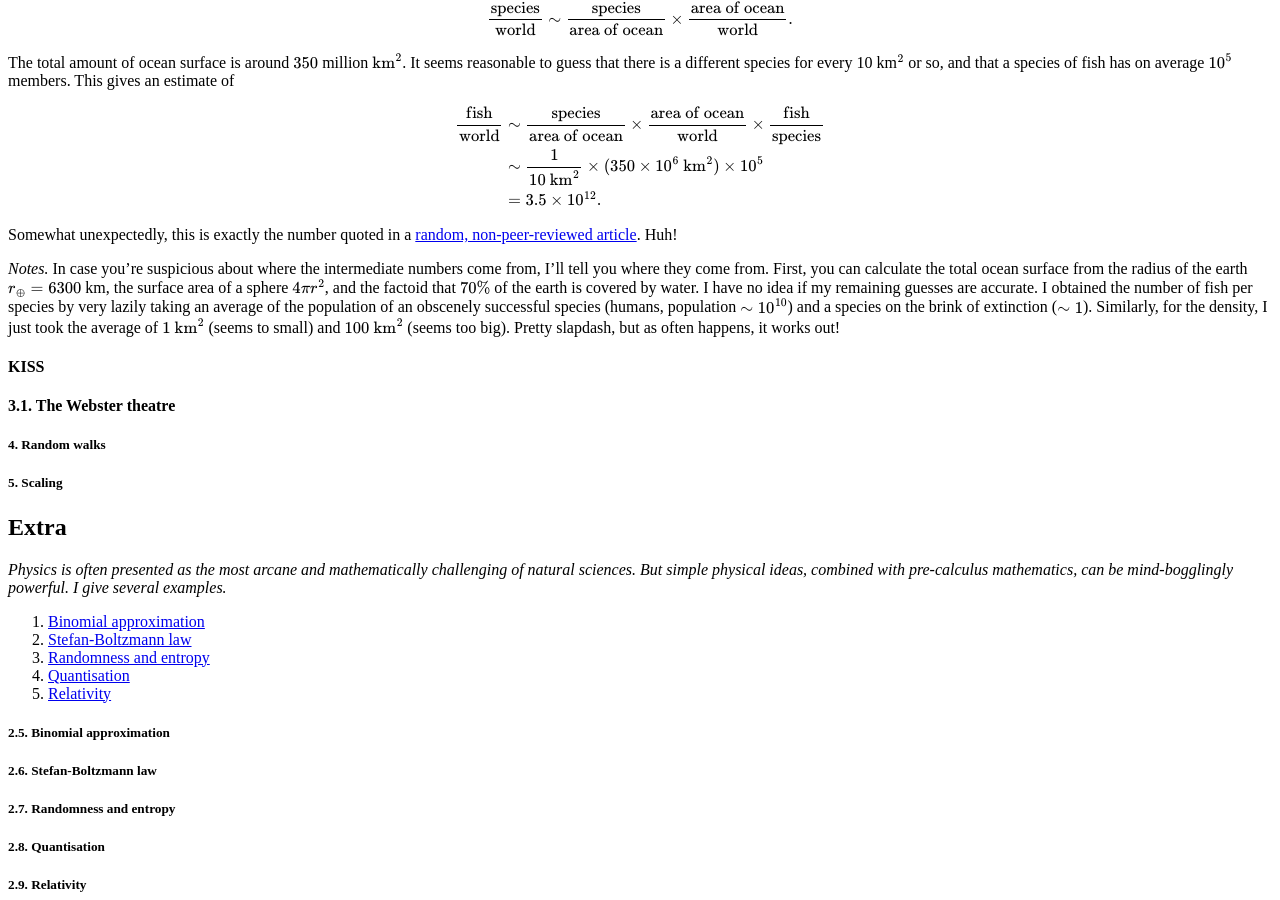
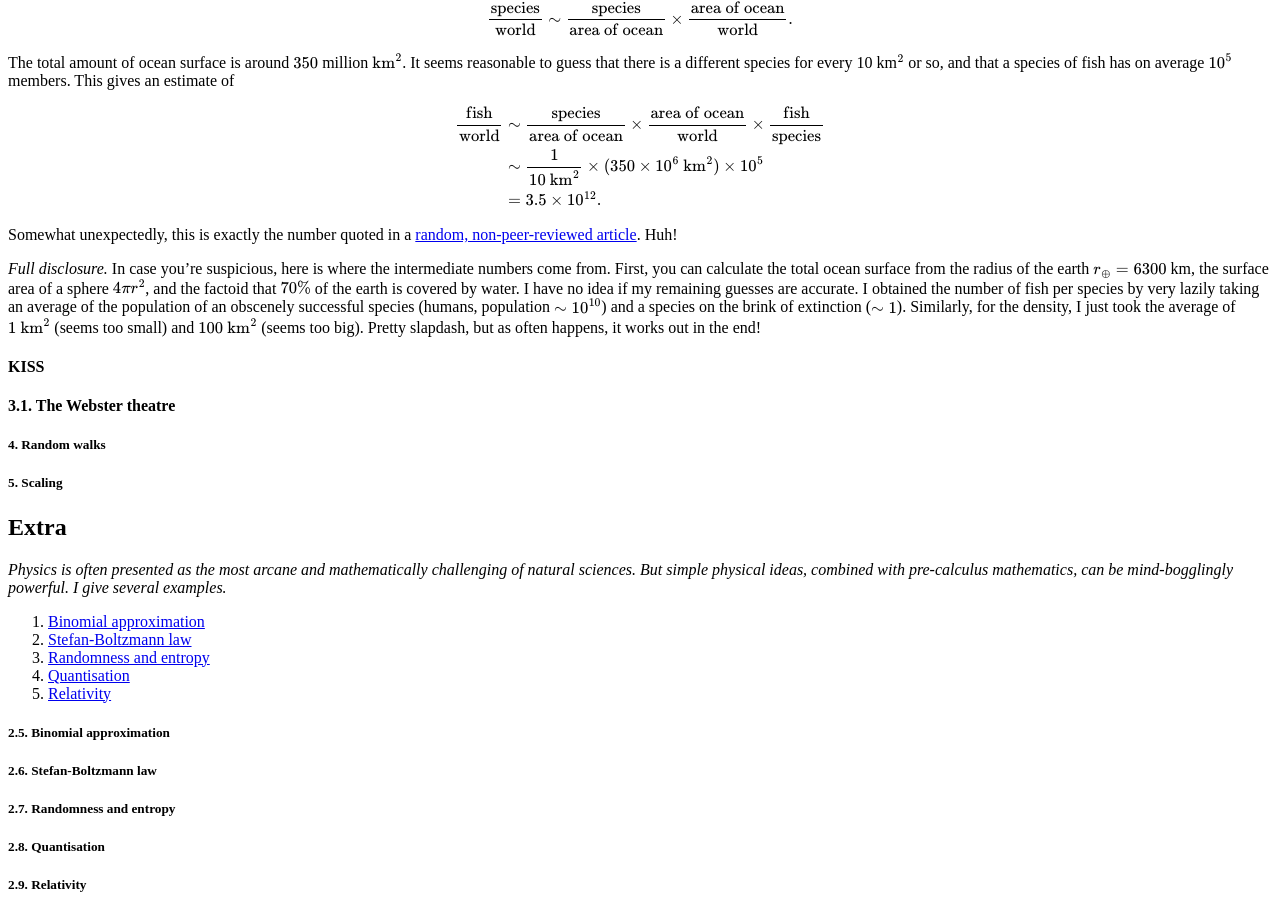
Before and after one commit to hapax/hapax.github.io, a Jekyll site: the page built from assets/simple-physics.md, in a window 1280 px wide and 900 px high, scrolled down 5365 px. Built offline with Jekyll 4.4.1, drawn with Linux system fonts in a browser that asks for light colours; our own code applies the rules of GitHub Pages for plain Markdown files; formulas are drawn with MathJax 3; a script that is not in the unit is left out.

Commit message:
Update simple-physics.md

```diff
--- a/assets/simple-physics.md
+++ b/assets/simple-physics.md
@@ -551,8 +551,8 @@ $$
 Somewhat unexpectedly, this is exactly the number quoted in a
 [random, non-peer-reviewed article](https://www.worldatlas.com/articles/how-many-fish-are-there-in-the-ocean.html). Huh!
 
-*Notes.* In case you're suspicious about where the intermediate numbers come
-from, I'll tell you where they come from.
+*Full disclosure.* In case you're suspicious, here is where the
+intermediate numbers come from.
 First, you can calculate the total ocean surface from the radius of
 the earth $r_\oplus = 6300$ km, the surface area of a sphere $4\pi
 r^2$, and the factoid that $70\%$ of the earth is covered by water.
@@ -561,8 +561,8 @@ I obtained the number of fish per species by very lazily taking an average of th
 population of an obscenely successful species (humans, population
 $\sim 10^{10}$) and a species on the brink of extinction ($\sim 1$).
 Similarly, for the density, I just took the average of $1 \text{
-km}^2$ (seems to small) and $100 \text{ km}^2$ (seems too big).
-Pretty slapdash, but as often happens, it works out!
+km}^2$ (seems too small) and $100 \text{ km}^2$ (seems too big).
+Pretty slapdash, but as often happens, it works out in the end!
 
 #### KISS
 
```
